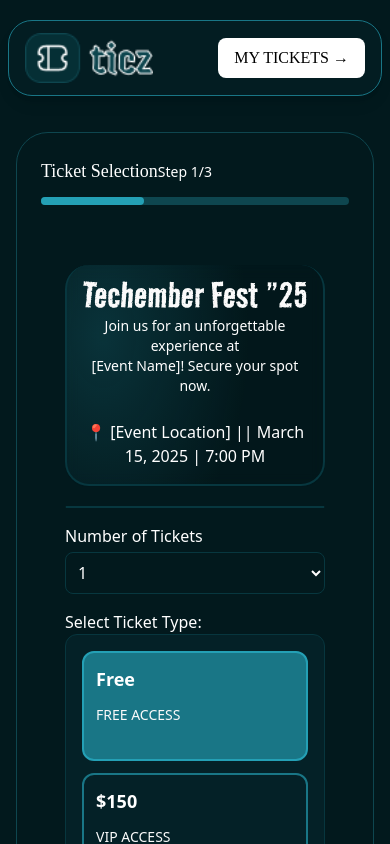
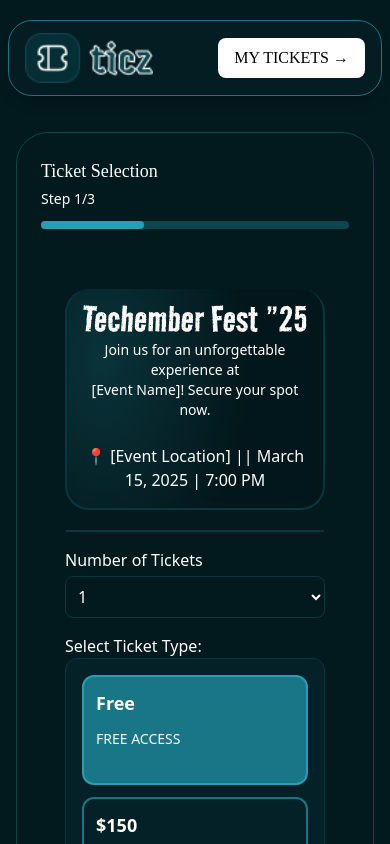
Before and after one commit to DEVMONTANNA/hngstage2, a React (Vite) app: page / in a window 390 px wide. Shown: the top 844 px of the page. Built offline with nearby package versions, Linux system fonts and the light colour scheme.

Commit message:
Chore: Update responsiveness

```diff
--- a/src/components/header/TicketFormHeader.tsx
+++ b/src/components/header/TicketFormHeader.tsx
@@ -10,10 +10,10 @@ const TicketFormHeader: React.FC<TicketFormHeaderProps> = ({ step, title }) => {
   return (
     <div>
       <div className="header md:flex block md:justify-between md:items-center">
-        <span className="font-normal font-[JejuMyeongjo] text-white text-lg md:text-2xl">
+        <div className="font-normal font-[JejuMyeongjo] text-white text-lg md:text-2xl">
           {title}
-        </span>
-        <span className="md:mt-0 mt-1 text-sm md:text-base">Step {step}/3</span>
+        </div>
+        <div className="md:mt-0 mt-1 text-sm md:text-base">Step {step}/3</div>
       </div>
       <div className="my-3">
         <ProgressBar step={step} />
```
